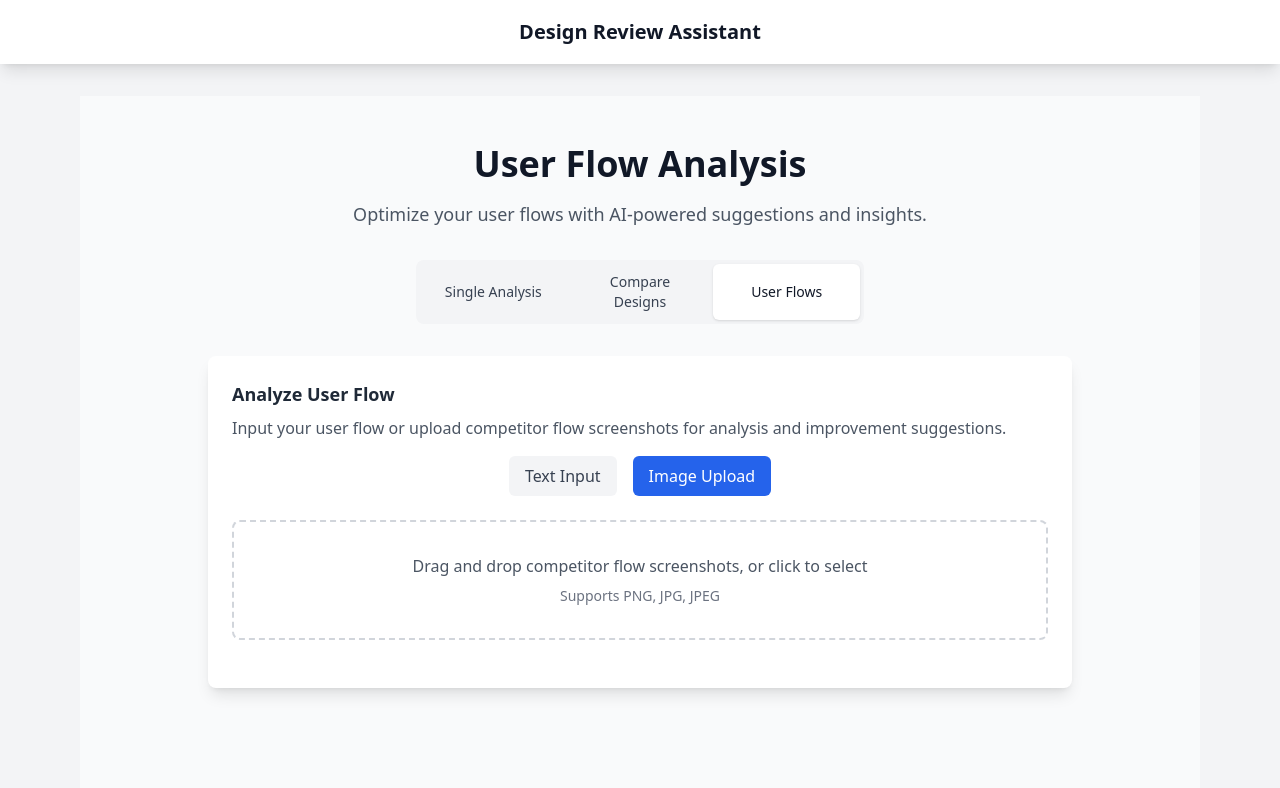
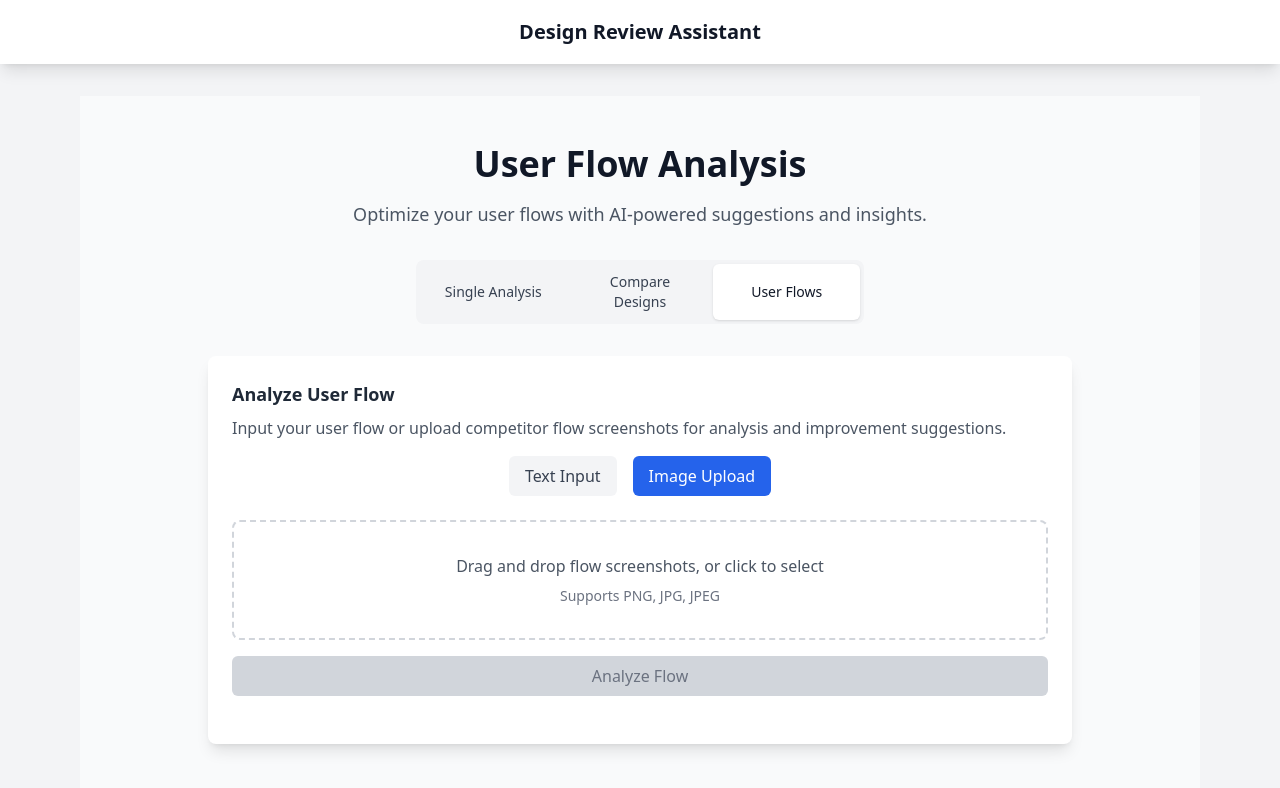
Before and after one commit to yash709709/design_assistant, a Next.js app: page /flows in a window 1280 px wide. Both pictures are taken after a click on the button "Image Upload". Shown: the top 788 px of the page. Built offline with nearby package versions, Linux system fonts and the light colour scheme.

Commit message:
fixed next.js img tag issue

```diff
--- a/next.config.js
+++ b/next.config.js
@@ -8,9 +8,6 @@ const nextConfig = {
       },
     ],
   },
-  experimental: {
-    missingSuspenseWithCSRError: false,
-  },
 };
 
 module.exports = nextConfig;
--- a/src/components/comparison/ComparisonUpload.tsx
+++ b/src/components/comparison/ComparisonUpload.tsx
@@ -1,5 +1,5 @@
 "use client";
-import { useCallback, useState } from "react";
+import { useState } from "react";
 import { useDropzone } from "react-dropzone";
 import Image from "next/image";
 import { XMarkIcon } from "@heroicons/react/24/outline";
@@ -8,6 +8,59 @@ import classNames from "classnames";
 interface ComparisonUploadProps {
   onUpload: (yourDesign: File, competitorDesign: File) => void;
   isUploading: boolean;
+}
+
+// Create a separate component for the dropzone
+function DesignDropzone({
+  onFileDrop,
+  label,
+  isDisabled,
+}: {
+  onFileDrop: (file: File) => void;
+  label: string;
+  isDisabled: boolean;
+}) {
+  const { getRootProps, getInputProps, isDragActive } = useDropzone({
+    onDrop: (acceptedFiles) => {
+      if (acceptedFiles.length > 0) {
+        onFileDrop(acceptedFiles[0]);
+      }
+    },
+    accept: {
+      "image/*": [".png", ".jpg", ".jpeg"],
+    },
+    maxFiles: 1,
+    disabled: isDisabled,
+  });
+
+  return (
+    <div className="w-full">
+      <p className="text-sm font-medium text-gray-700 mb-2">{label}</p>
+      <div
+        {...getRootProps()}
+        className={classNames(
+          "relative border-2 border-dashed rounded-lg p-4 transition-colors",
+          {
+            "border-blue-400 bg-blue-50": isDragActive,
+            "border-gray-300 hover:border-gray-400": !isDragActive,
+            "cursor-pointer": !isDisabled,
+            "cursor-not-allowed opacity-75": isDisabled,
+          },
+        )}
+      >
+        <input {...getInputProps()} />
+        <div className="text-center">
+          {isDragActive ? (
+            <p className="text-sm text-gray-600">Drop the file here...</p>
+          ) : (
+            <p className="text-sm text-gray-600">
+              Drag and drop, or click to select
+            </p>
+          )}
+        </div>
+      </div>
+    </div>
+  );
 }
 
 export default function ComparisonUpload({
@@ -24,6 +77,18 @@ export default function ComparisonUpload({
   } | null>(null);
   const [error, setError] = useState<string | null>(null);
 
+  const handleFileDrop = (setter: typeof setYourDesign) => (file: File) => {
+    if (!file.type.startsWith("image/")) {
+      setError("Please upload an image file");
+      return;
+    }
+    setter({
+      file,
+      preview: URL.createObjectURL(file),
+    });
+    setError(null);
+  };
+
   const handleSubmit = () => {
     if (!yourDesign || !competitorDesign) {
       setError("Please upload both designs");
@@ -32,70 +97,15 @@ export default function ComparisonUpload({
     onUpload(yourDesign.file, competitorDesign.file);
   };
 
-  const createDropzone = (setter: typeof setYourDesign, label: string) => {
-    const onDrop = useCallback(
-      (acceptedFiles: File[]) => {
-        if (acceptedFiles.length === 0) return;
-
-        const file = acceptedFiles[0];
-        if (!file.type.startsWith("image/")) {
-          setError("Please upload an image file");
-          return;
-        }
-
-        setter({
-          file,
-          preview: URL.createObjectURL(file),
-        });
-        setError(null);
-      },
-      [setter],
-    );
-
-    const { getRootProps, getInputProps, isDragActive } = useDropzone({
-      onDrop,
-      accept: {
-        "image/*": [".png", ".jpg", ".jpeg"],
-      },
-      maxFiles: 1,
-      disabled: isUploading,
-    });
-
-    return (
-      <div className="w-full">
-        <p className="text-sm font-medium text-gray-700 mb-2">{label}</p>
-        <div
-          {...getRootProps()}
-          className={classNames(
-            "relative border-2 border-dashed rounded-lg p-4 transition-colors",
-            {
-              "border-blue-400 bg-blue-50": isDragActive,
-              "border-gray-300 hover:border-gray-400": !isDragActive,
-              "cursor-pointer": !isUploading,
-              "cursor-not-allowed opacity-75": isUploading,
-            },
-          )}
-        >
-          <input {...getInputProps()} />
-          <div className="text-center">
-            {isDragActive ? (
-              <p className="text-sm text-gray-600">Drop the file here...</p>
-            ) : (
-              <p className="text-sm text-gray-600">
-                Drag and drop, or click to select
-              </p>
-            )}
-          </div>
-        </div>
-      </div>
-    );
-  };
-
   return (
     <div className="space-y-6">
       <div className="grid grid-cols-1 md:grid-cols-2 gap-6">
         <div>
-          {createDropzone(setYourDesign, "Your Design")}
+          <DesignDropzone
+            onFileDrop={handleFileDrop(setYourDesign)}
+            label="Your Design"
+            isDisabled={isUploading}
+          />
           {yourDesign && (
             <div className="mt-4 relative">
               <div className="relative w-full h-48">
@@ -117,7 +127,11 @@ export default function ComparisonUpload({
         </div>
 
         <div>
-          {createDropzone(setCompetitorDesign, "Competitor's Design")}
+          <DesignDropzone
+            onFileDrop={handleFileDrop(setCompetitorDesign)}
+            label="Competitor's Design"
+            isDisabled={isUploading}
+          />
           {competitorDesign && (
             <div className="mt-4 relative">
               <div className="relative w-full h-48">
--- a/src/components/flows/FlowInput.tsx
+++ b/src/components/flows/FlowInput.tsx
@@ -1,12 +1,87 @@
 "use client";
 import { useState } from "react";
 import { useDropzone } from "react-dropzone";
+import Image from "next/image";
+import { XMarkIcon } from "@heroicons/react/24/outline";
+import classNames from "classnames";
 
 interface FlowInputProps {
   mode: "text" | "image";
   onTextSubmit: (text: string) => void;
   onImageSubmit: (file: File) => void;
   isAnalyzing: boolean;
+}
+
+function ImageDropzone({
+  onFileDrop,
+  isDisabled,
+  preview,
+  onRemove,
+}: {
+  onFileDrop: (file: File) => void;
+  isDisabled: boolean;
+  preview: string | null;
+  onRemove: () => void;
+}) {
+  const { getRootProps, getInputProps, isDragActive } = useDropzone({
+    onDrop: (acceptedFiles) => {
+      if (acceptedFiles.length > 0) {
+        onFileDrop(acceptedFiles[0]);
+      }
+    },
+    accept: {
+      "image/*": [".png", ".jpg", ".jpeg"],
+    },
+    maxFiles: 1,
+    disabled: isDisabled,
+  });
+
+  return (
+    <div className="w-full">
+      {preview ? (
+        <div className="relative w-full h-64">
+          <Image
+            src={preview}
+            alt="Flow preview"
+            fill
+            className="object-contain rounded-lg"
+          />
+          <button
+            onClick={(e) => {
+              e.stopPropagation();
+              onRemove();
+            }}
+            className="absolute top-2 right-2 bg-red-500 text-white rounded-full p-1 hover:bg-red-600 transition-colors"
+          >
+            <XMarkIcon className="w-4 h-4" />
+          </button>
+        </div>
+      ) : (
+        <div
+          {...getRootProps()}
+          className={classNames(
+            "border-2 border-dashed rounded-lg p-8 text-center transition-colors",
+            {
+              "border-blue-400 bg-blue-50": isDragActive,
+              "border-gray-300 hover:border-gray-400": !isDragActive,
+              "cursor-pointer": !isDisabled,
+              "cursor-not-allowed opacity-75": isDisabled,
+            },
+          )}
+        >
+          <input {...getInputProps()} />
+          <div className="space-y-2">
+            <p className="text-gray-600">
+              {isDragActive
+                ? "Drop the screenshots here"
+                : "Drag and drop flow screenshots, or click to select"}
+            </p>
+            <p className="text-sm text-gray-500">Supports PNG, JPG, JPEG</p>
+          </div>
+        </div>
+      )}
+    </div>
+  );
 }
 
 export default function FlowInput({
@@ -17,21 +92,23 @@ export default function FlowInput({
 }: FlowInputProps) {
   const [flowText, setFlowText] = useState("");
   const [preview, setPreview] = useState<string | null>(null);
+  const [selectedFile, setSelectedFile] = useState<File | null>(null);
+  const [error, setError] = useState<string | null>(null);
 
-  const { getRootProps, getInputProps, isDragActive } = useDropzone({
-    accept: {
-      "image/*": [".png", ".jpg", ".jpeg"],
-    },
-    maxFiles: 1,
-    disabled: isAnalyzing,
-    onDrop: (acceptedFiles) => {
-      if (acceptedFiles.length > 0) {
-        const file = acceptedFiles[0];
-        setPreview(URL.createObjectURL(file));
-        onImageSubmit(file);
-      }
-    },
-  });
+  const handleFileDrop = (file: File) => {
+    if (!file.type.startsWith("image/")) {
+      setError("Please upload an image file");
+      return;
+    }
+    setSelectedFile(file);
+    setPreview(URL.createObjectURL(file));
+    setError(null);
+  };
+
+  const handleRemoveFile = () => {
+    setSelectedFile(null);
+    setPreview(null);
+  };
 
   const handleTextSubmit = (e: React.FormEvent) => {
     e.preventDefault();
@@ -40,44 +117,15 @@ export default function FlowInput({
     }
   };
 
-  if (mode === "image") {
+  const handleImageSubmit = () => {
+    if (selectedFile) {
+      onImageSubmit(selectedFile);
+    }
+  };
+
+  if (mode === "text") {
     return (
-      <div>
-        <div
-          {...getRootProps()}
-          className={`border-2 border-dashed rounded-lg p-8 text-center cursor-pointer transition-colors
-            ${isDragActive ? "border-blue-500 bg-blue-50" : "border-gray-300 hover:border-gray-400"}
-            ${isAnalyzing ? "opacity-50 cursor-not-allowed" : ""}`}
-        >
-          <input {...getInputProps()} />
-          {preview ? (
-            <div className="relative w-full h-48">
-              <img
-                src={preview}
-                alt="Flow preview"
-                className="object-contain w-full h-full"
-              />
-            </div>
-          ) : (
-            <div>
-              <p className="text-gray-600">
-                {isDragActive
-                  ? "Drop the screenshots here"
-                  : "Drag and drop competitor flow screenshots, or click to select"}
-              </p>
-              <p className="text-sm text-gray-500 mt-2">
-                Supports PNG, JPG, JPEG
-              </p>
-            </div>
-          )}
-        </div>
-      </div>
-    );
-  }
-
-  return (
-    <form onSubmit={handleTextSubmit}>
-      <div className="space-y-4">
+      <form onSubmit={handleTextSubmit} className="space-y-4">
         <textarea
           value={flowText}
           onChange={(e) => setFlowText(e.target.value)}
@@ -88,16 +136,48 @@ export default function FlowInput({
         <button
           type="submit"
           disabled={isAnalyzing || !flowText.trim()}
-          className={`w-full px-4 py-2 text-white rounded-md transition-colors
-            ${
-              isAnalyzing || !flowText.trim()
-                ? "bg-gray-400 cursor-not-allowed"
-                : "bg-blue-600 hover:bg-blue-700"
-            }`}
+          className={classNames(
+            "w-full px-4 py-2 rounded-md font-medium transition-colors",
+            {
+              "bg-blue-600 text-white hover:bg-blue-700":
+                !isAnalyzing && flowText.trim(),
+              "bg-gray-300 text-gray-500 cursor-not-allowed":
+                isAnalyzing || !flowText.trim(),
+            },
+          )}
         >
           {isAnalyzing ? "Analyzing..." : "Analyze Flow"}
         </button>
-      </div>
-    </form>
+      </form>
+    );
+  }
+
+  return (
+    <div className="space-y-4">
+      <ImageDropzone
+        onFileDrop={handleFileDrop}
+        isDisabled={isAnalyzing}
+        preview={preview}
+        onRemove={handleRemoveFile}
+      />
+
+      {error && <p className="text-red-500 text-sm text-center">{error}</p>}
+
+      <button
+        onClick={handleImageSubmit}
+        disabled={isAnalyzing || !selectedFile}
+        className={classNames(
+          "w-full px-4 py-2 rounded-md font-medium transition-colors",
+          {
+            "bg-blue-600 text-white hover:bg-blue-700":
+              !isAnalyzing && selectedFile,
+            "bg-gray-300 text-gray-500 cursor-not-allowed":
+              isAnalyzing || !selectedFile,
+          },
+        )}
+      >
+        {isAnalyzing ? "Analyzing..." : "Analyze Flow"}
+      </button>
+    </div>
   );
 }
```
